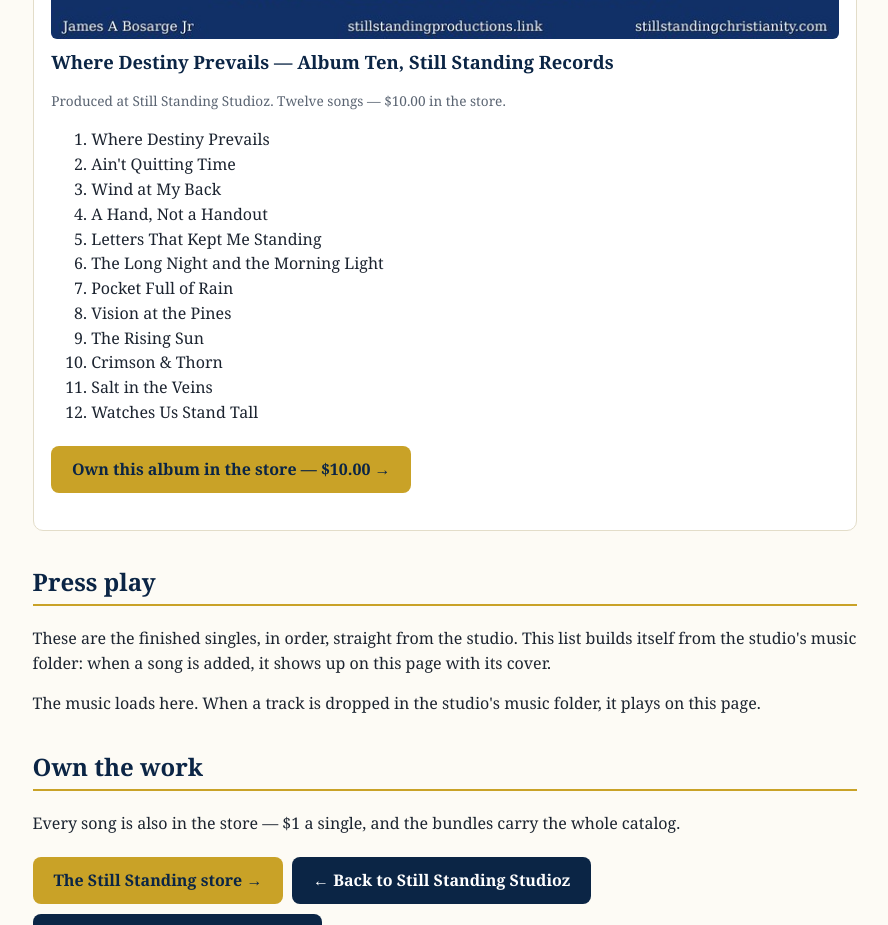
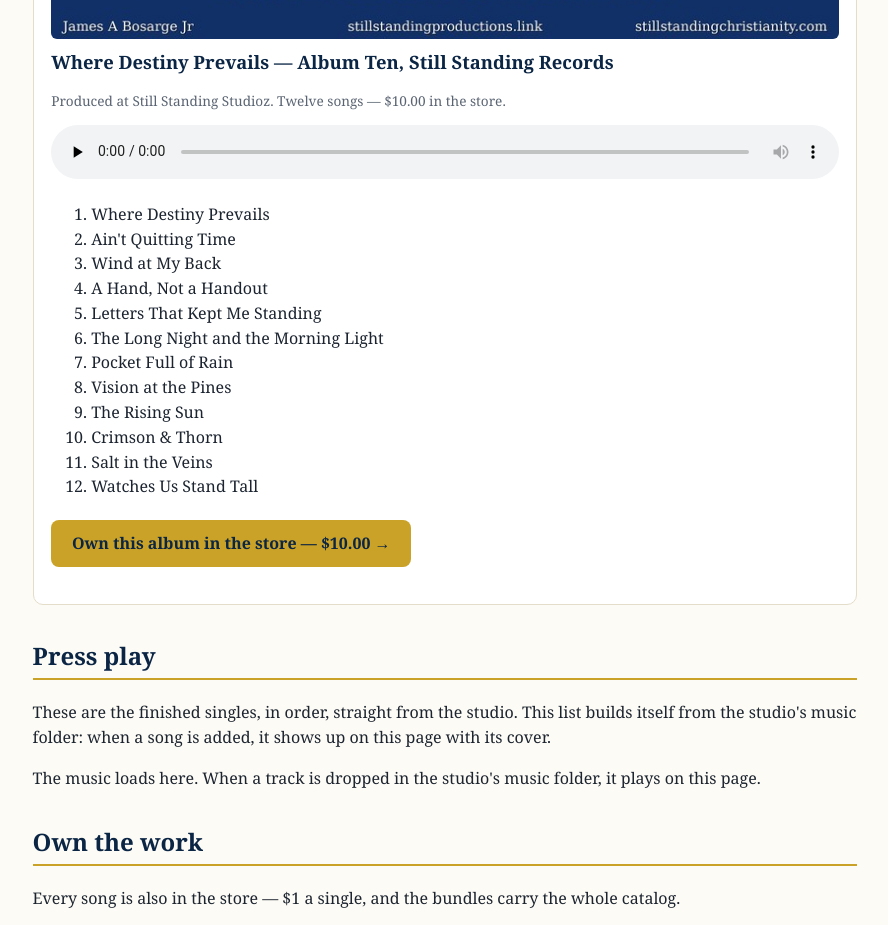
Before and after one commit to Stillstanding-inc/stillstandingstudioz, a plain HTML site: page music.html in a window 1280 px wide. Shown: the part 1080-2005 px from the top of the page, without its empty margins (195-1083 px from the left). Drawn offline with Linux system fonts and the light colour scheme; no server answers.

Commit message:
Add lead audio player to Album 10 Newest album card

```diff
--- a/music.html
+++ b/music.html
@@ -38,6 +38,7 @@
     <img src="covers/where-destiny-prevails-cover.jpg" alt="Where Destiny Prevails — album cover">
     <h3>Where Destiny Prevails — Album Ten, Still Standing Records</h3>
     <p class="small">Produced at Still Standing Studioz. Twelve songs — $10.00 in the store.</p>
+    <audio controls preload="none" src="https://raw.githubusercontent.com/Stillstanding-inc/stillstandingstudioz/main/music/25%20-%20Where%20Destiny%20Prevails.mp3"></audio>
     <ol>
       <li>Where Destiny Prevails</li><li>Ain't Quitting Time</li><li>Wind at My Back</li><li>A Hand, Not a Handout</li><li>Letters That Kept Me Standing</li><li>The Long Night and the Morning Light</li><li>Pocket Full of Rain</li><li>Vision at the Pines</li><li>The Rising Sun</li><li>Crimson &amp; Thorn</li><li>Salt in the Veins</li><li>Watches Us Stand Tall</li>
     </ol>
```
